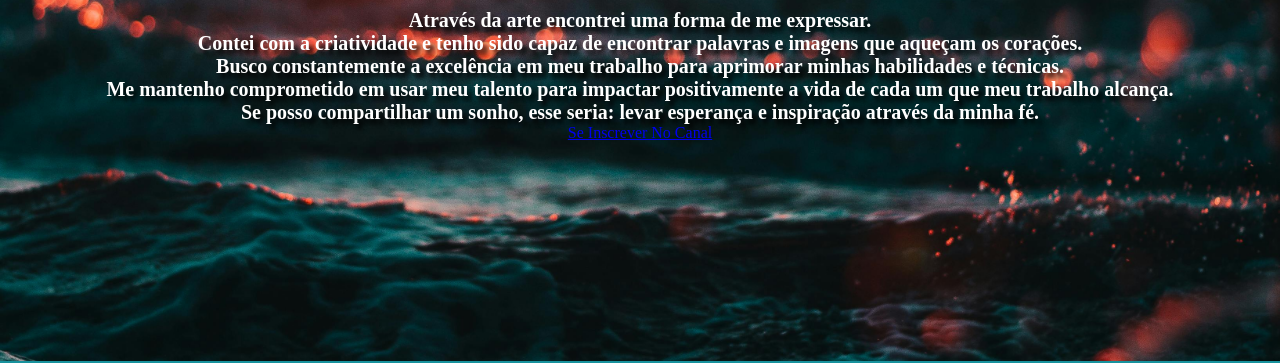
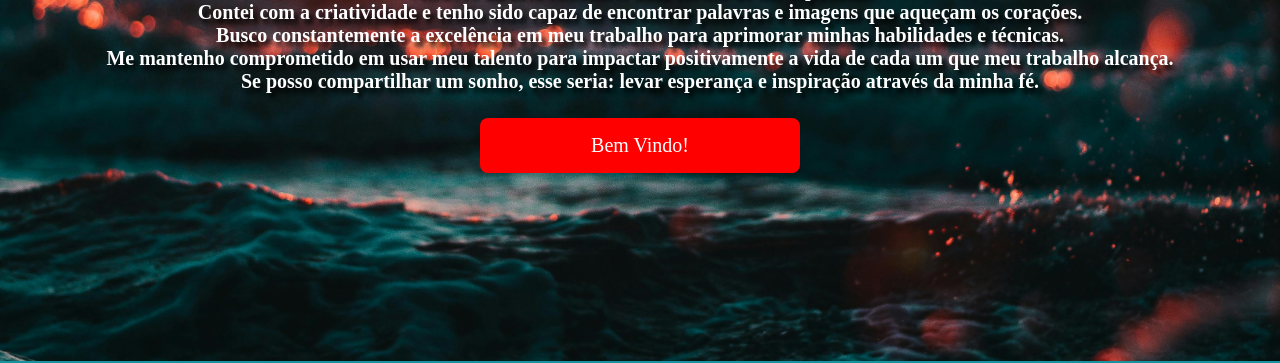
Before and after one commit to Lopes21g/projeto23, a plain HTML site: page index.html in a window 1280 px wide. Shown: the part 510-873 px from the top of the page. Drawn offline with Linux system fonts and the light colour scheme; a web font is replaced by a local one.

Commit message:
Update index.html

```diff
--- a/index.html
+++ b/index.html
@@ -60,9 +60,9 @@ Se posso compartilhar um sonho, esse seria: levar esperança e inspiração atra
 
 
 
-
-    <a class="overlay" href="https://youtu.be/4rNhqFZ4NMg"  >Se Inscrever No Canal
-        </a>
+   <button class="overlay" > Bem Vindo!
+        <a href="#sub_titulo"></a>
+    </button>
 
 </div>
 </div>
```
